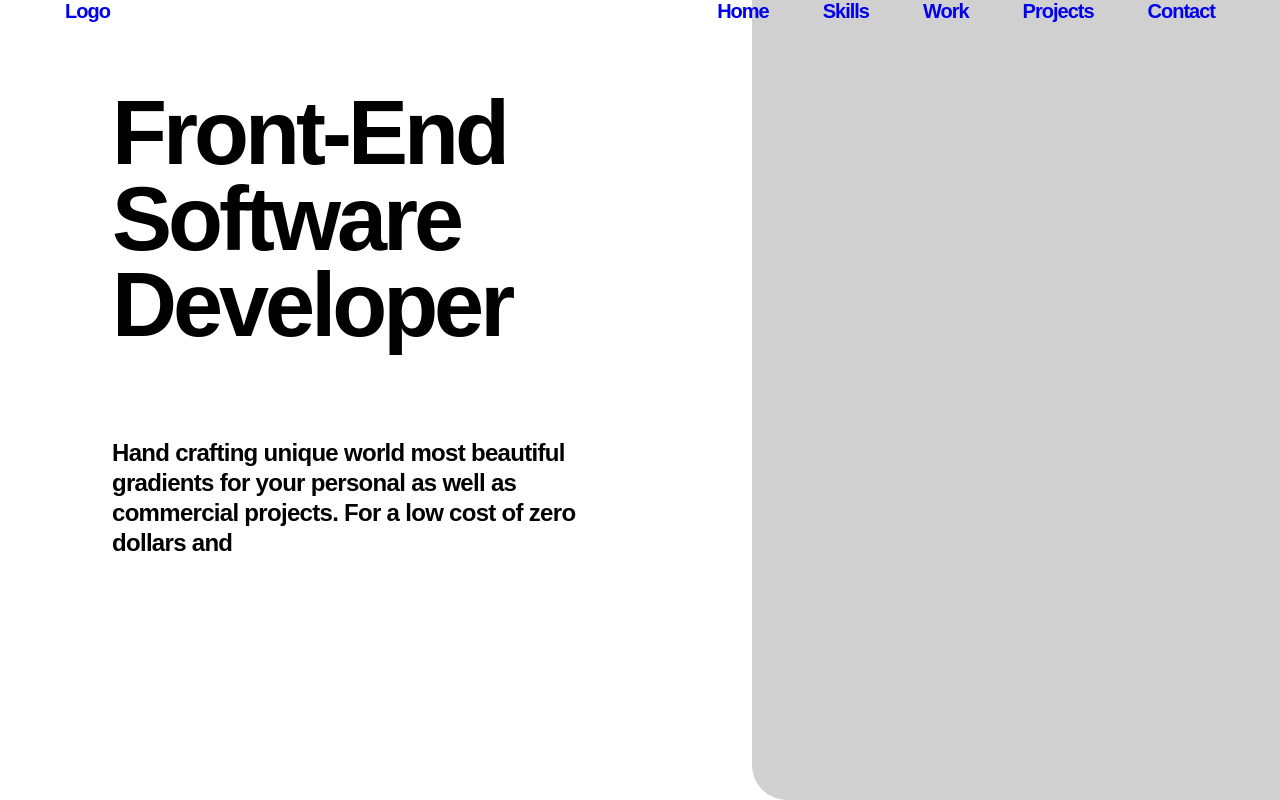
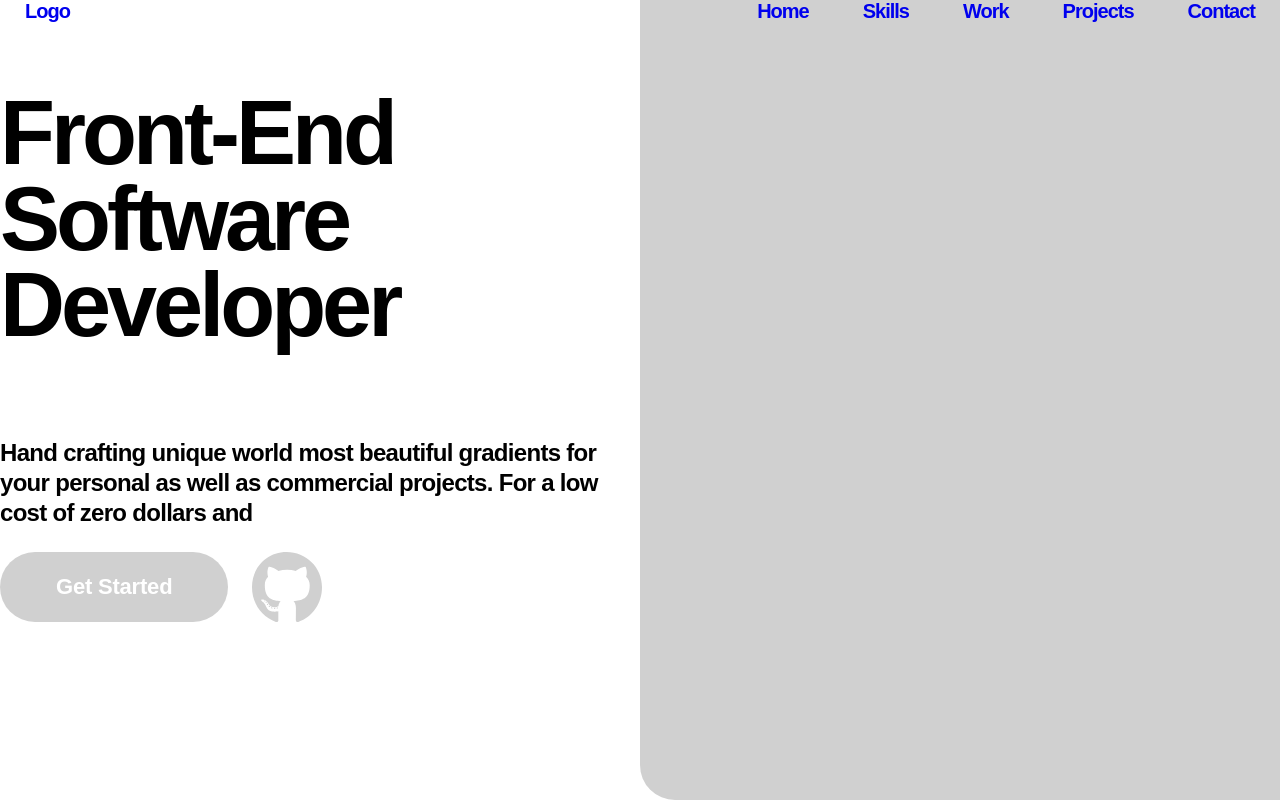
Before and after one commit to RyanWirth/portfolio, a Svelte app: page / in a window 1280 px wide. Built offline with nearby package versions, Linux system fonts and the light colour scheme; a web font is replaced by a local one.

Commit message:
Create hero buttons

```diff
--- a/src/components/Header.svelte
+++ b/src/components/Header.svelte
@@ -10,7 +10,7 @@
     right: 0;
 
     width: 100%;
-    max-width: 1200px;
+    max-width: 1600px;
   }
 
   a {
--- a/src/components/Hero.svelte
+++ b/src/components/Hero.svelte
@@ -6,19 +6,39 @@
 
   article {
     flex: 1;
-    padding: 0 112px;
   }
 
   aside {
+    flex: 1;
     background: #d0d0d0;
     border-bottom-left-radius: 35px;
-    flex: 1;
   }
 
   p {
     font-size: 24px;
     font-weight: 600;
     line-height: 30px;
+  }
+
+  .hero__buttons {
+    display: flex;
+    flex-direction: row;
+  }
+
+  .hero__button {
+    border-radius: 35px;
+    height: 70px;
+  }
+
+  .hero__button--get-started {
+    background: #d0d0d0;
+    color: #fff;
+
+    font: normal 600 22px/70px "Poppins", Arial, Helvetica, sans-serif;
+    letter-spacing: -0.2px;
+
+    margin-right: 24px;
+    padding: 0 56px;
   }
 </style>
 
@@ -29,6 +49,12 @@
       Hand crafting unique world most beautiful gradients for your personal as
       well as commercial projects. For a low cost of zero dollars and
     </p>
+    <div class="hero__buttons">
+      <a class="hero__button hero__button--get-started" href="/">Get Started</a>
+      <a class="hero__button" href="/">
+        <img src="/images/github.svg" alt="GitHub" />
+      </a>
+    </div>
   </article>
   <aside />
 </section>
```
Also changed, not shown: public/images/github.svg (added).
